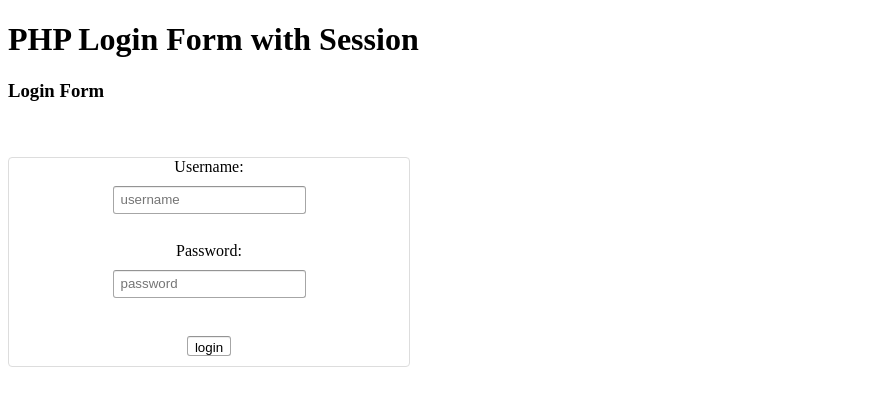
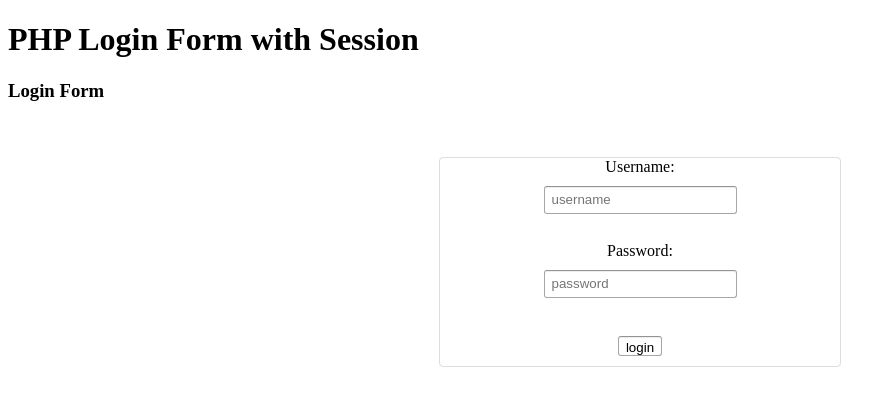
Before and after one commit to MavroidisV/coursework, a PHP site: page /userlogin.php in a window 1280 px wide. Shown: the top 406 px of the page, without its empty margins (0-896 px from the left). Run offline with PHP 8.4, Linux system fonts and the light colour scheme.

Commit message:
coursework

```diff
--- a/style.css
+++ b/style.css
@@ -15,6 +15,7 @@ table { margin-left: auto;
     width: 400px;
     background-color: #fff;
     text-align: center;
+    margin:0 auto;
 }
 
 .input-text
--- a/userlogin.php
+++ b/userlogin.php
@@ -11,6 +11,7 @@
 <div class="loginBox">
     <h3>Login Form</h3>
     <br><br>
+    <style>   </style>
     <form method="post" action="loginvalidation.php" class="box-form">
         <label>Username:</label><br>
         <input type="text" name="username" placeholder="username" class="input-text"/><br><br>
```
